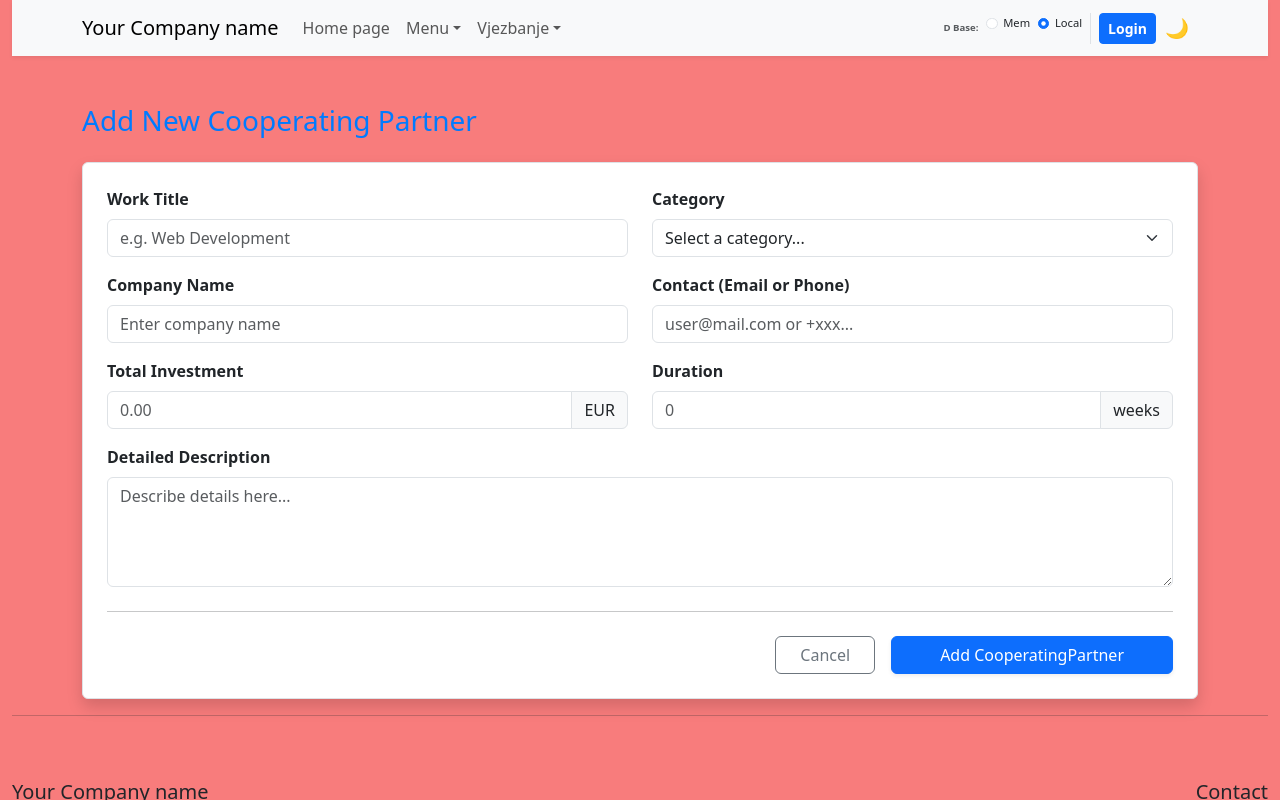
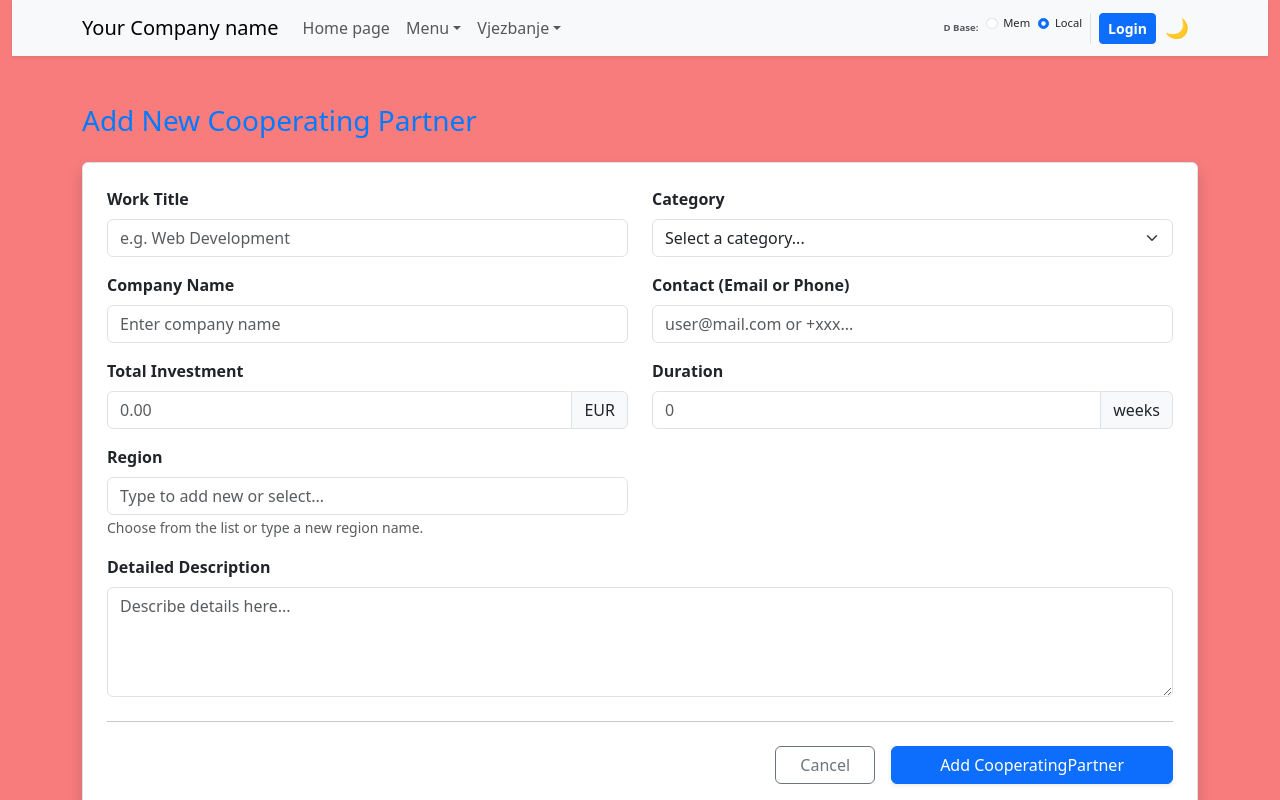
Before and after one commit to EdwardTilhof/predstavljanjeObrtnika, a React (Vite) app: page /CooperatingPartners/CooperatingPartners-main in a window 1280 px wide. Both pictures are taken after a click on the button "Add New Partner". Shown: the top 800 px of the page. Built offline with nearby package versions, Linux system fonts and the light colour scheme.

Commit message:
update regions

```diff
--- a/src/DataSource/dataGenerator.js
+++ b/src/DataSource/dataGenerator.js
@@ -30,6 +30,13 @@ const companies = [
     "Market Magnet", "Logic Gate", "Element Design", "Backbone Tech", "Viral Venture"
 ];
 
+export const regions = [
+    "Bjelovar-Bilogora", "Brod-Posavina", "Dubrovnik-Neretva", "Istria", "Karlovac",
+    "Koprivnica-Križevci", "Krapina-Zagorje", "Lika-Senj", "Međimurje", "Osijek-Baranja",
+    "Požega-Slavonia", "Primorje-Gorski Kotar", "Šibenik-Knin", "Sisak-Moslavina", "Split-Dalmatia",
+    "Varaždin", "Virovitica-Podravina", "Vukovar-Srijem", "Zadar", "Zagreb County", "City of Zagreb"
+];
+
 export const generateMockPartners = (baseData, categories, count = 15) => {
     const generatedData = [...baseData];
 
@@ -45,6 +52,7 @@ export const generateMockPartners = (baseData, categories, count = 15) => {
             company: randomCompany,
             cost: getRandomInt(500, 15000),
             duration: getRandomInt(1, 52),
+            region: regions[getRandomInt(0, regions.length - 1)],
             contact: `info@${randomCompany.toLowerCase().replace(/[^a-z0-9]/g, '')}.com`,
             description: "Generated placeholder description for professional services."
         });
--- a/src/components/CooperatingPartners/CooperatingPartnersData/CooperatingPartnersData.js
+++ b/src/components/CooperatingPartners/CooperatingPartnersData/CooperatingPartnersData.js
@@ -27,6 +27,7 @@ export const CooperatingPartnersData = [
     cost: 5000.0,
     duration: 0, // Set to 0 for "Ongoing"
     contact: "support@skyhigh.com",
+    region: "Beli Manastir",
     description: "Scalable and secure cloud infrastructure setup using AWS, Azure, or Google Cloud."
   },
   {
@@ -37,6 +38,7 @@ export const CooperatingPartnersData = [
     cost: 800.0,
     duration: 4, // Set to 4 weeks for "Monthly"
     contact: "hello@rankboosters.net",
+    region: "Osijek",
     description: "Strategic search engine optimization to increase your organic search visibility."
   },
   {
@@ -47,6 +49,7 @@ export const CooperatingPartnersData = [
     cost: 10000.0,
     duration: 24, // 6 months approximated to 24 weeks
     contact: "dev@chainlinkers.com",
+    region: "Osijek",
     description: "Secure decentralized applications and smart contract implementation."
   },
   {
@@ -57,6 +60,7 @@ export const CooperatingPartnersData = [
     cost: 1500.0,
     duration: 4, // 1 month approximated to 4 weeks
     contact: "info@dataguardians.com",
+    region: "Osijek",
     description: "Optimizing SQL and NoSQL databases for speed, reliability, and security."
   }
 ];
--- a/src/components/CooperatingPartners/NewCooperatingPartner.jsx
+++ b/src/components/CooperatingPartners/NewCooperatingPartner.jsx
@@ -5,6 +5,7 @@ import { ROUTES } from "../../constants";
 import CooperatingPartnerLogic from "./CooperatingPartners";
 import { useDataSource } from "../../DataSource/DataSourceContext";
 import { mainCategories } from "./CooperatingPartnersData/CooperatingPartnersMainCategoriesData";
+import { regions } from "../../DataSource/dataGenerator";
 
 export function NewCooperatingPartner() {
     const navigate = useNavigate();
@@ -50,8 +51,9 @@ export function NewCooperatingPartner() {
         const description = formData.get("description").trim();
         const rawCost = formData.get("cost");
         const rawDuration = formData.get("duration");
+        const selectedRegion = formData.get("region").trim();
 
-        if (!title || !category || !company || !contact || !description) {
+        if (!title || !category || !company || !contact || !description || !selectedRegion) {
             setError("Fields cannot be empty or contain only spaces.");
             return;
         }
@@ -70,7 +72,7 @@ export function NewCooperatingPartner() {
         }
 
         const existingPartners = await CooperatingPartnerLogic.getAll(dataSource);
-         const maxId = existingPartners.length > 0
+        const maxId = existingPartners.length > 0
             ? Math.max(...existingPartners.map(p => p.id))
             : 0;
 
@@ -81,6 +83,7 @@ export function NewCooperatingPartner() {
             company,
             contact,
             description,
+            region: selectedRegion,
             cost: costValue,
             duration: durationValue,
         };
@@ -90,7 +93,7 @@ export function NewCooperatingPartner() {
             navigate(ROUTES.CooperatingPartners);
         } catch (error) {
             console.error("Error creating Partner:", error);
-            setError("Failed to save the new partner to the data source.");
+            setError("Failed to save the new partner.");
         }
     };
 
@@ -154,6 +157,28 @@ export function NewCooperatingPartner() {
                         </Form.Group>
                     </Col>
                 </Row>
+                <Row className="mb-3">
+                    <Col md={6}>
+                        <Form.Group controlId="region">
+                            <Form.Label className="fw-bold dynamic-text">Region</Form.Label>
+                            <Form.Control
+                                type="text"
+                                name="region"
+                                list="region-options"
+                                placeholder="Type to add new or select..."
+                            />
+                            <datalist id="region-options">
+                                {regions.map((reg) => (
+                                    <option key={reg} value={reg} />
+                                ))}
+                            </datalist>
+                            <Form.Text className="text-muted">
+                                Choose from the list or type a new region name.
+                            </Form.Text>
+                        </Form.Group>
+                    </Col>
+                    <Col md={6}></Col>
+                </Row>
 
                 <Form.Group className="mb-4" controlId="description">
                     <Form.Label className="fw-bold dynamic-text">Detailed Description</Form.Label>
--- a/src/pages/CooperatingPartnersMain.jsx
+++ b/src/pages/CooperatingPartnersMain.jsx
@@ -62,6 +62,7 @@ const CooperatingPartnersMain = ({ selectedCategory }) => {
             <th>Investment</th>
             <th>Duration</th>
             <th>Contact</th>
+            <th>Region</th>
             <th>Action</th>
           </tr>
         </thead>
@@ -75,6 +76,7 @@ const CooperatingPartnersMain = ({ selectedCategory }) => {
                 <td>{cp.cost} EUR</td>
                 <td>{cp.duration} weeks</td>
                 <td>{cp.contact}</td>
+                <td>{cp.region || "N/A"}</td>
                 <td>
                   <Stack direction="horizontal" gap={2}>
                     <Link to={ROUTES.changeCooperatingPartner.replace(':id', cp.id)} className="btn btn-secondary btn-sm">
```
